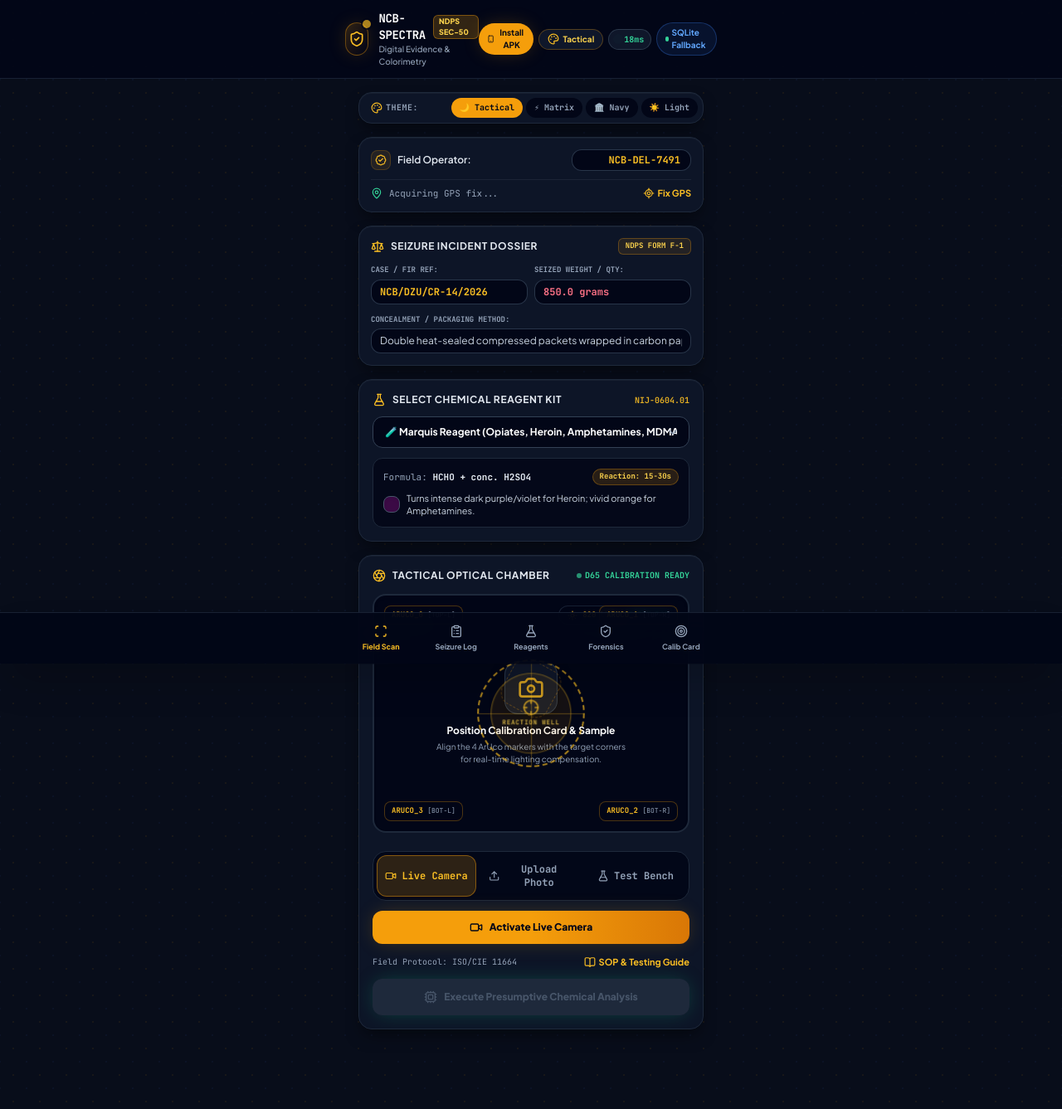
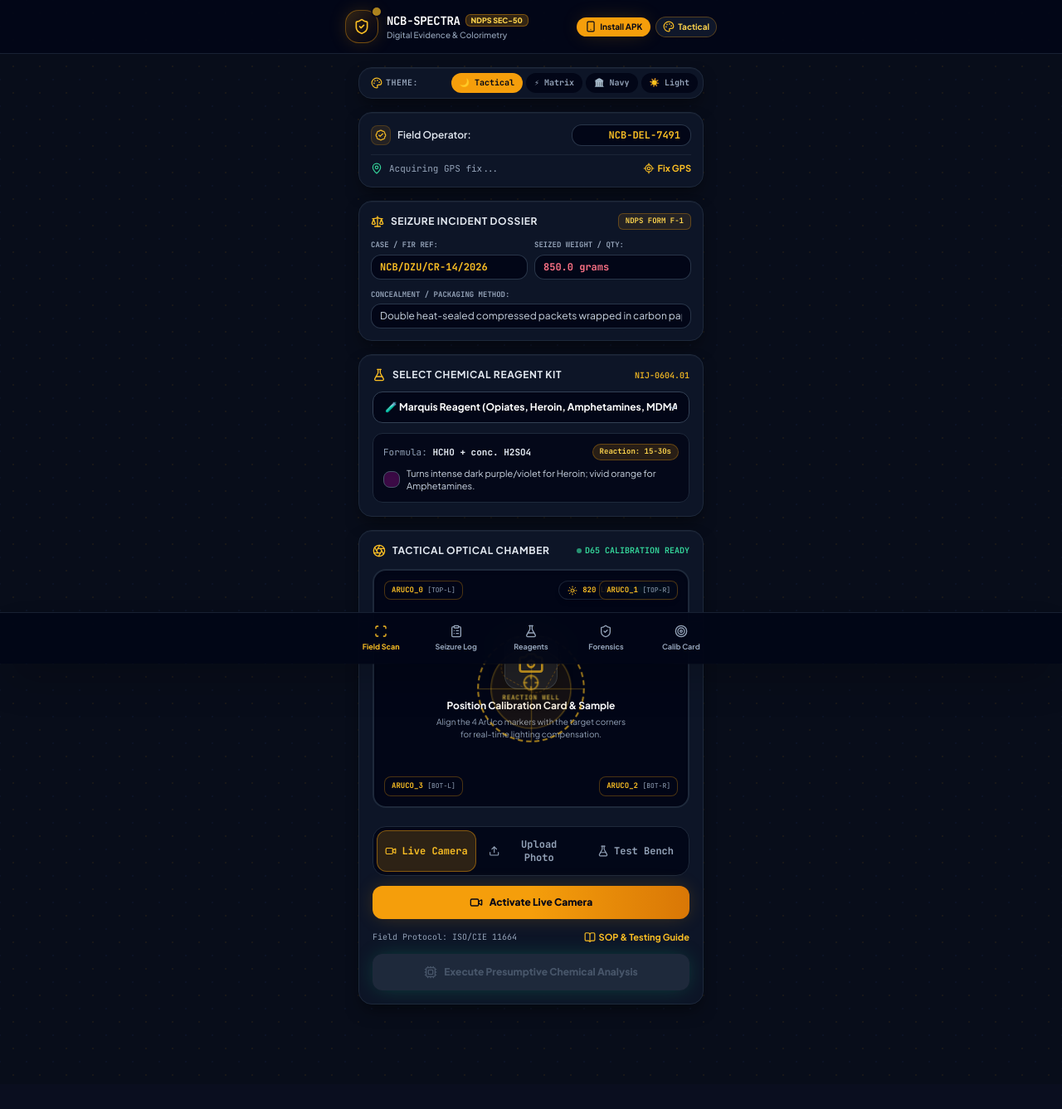
Before and after one commit to Dynamicvertos/bhawatbhaiya, a FastAPI app: page / in a window 1280 px wide. Shown: the whole page at 83% size. After the commit the page ends 1297 px from the top, so only its background shows below. Run offline with FastAPI, Linux system fonts and the light colour scheme; data that the repository does not hold is empty; some libraries are stand-ins or nearby versions.

Commit message:
fix: remove sqlite fallback header badge and enforce strict mobile viewport containment

```diff
--- a/templates/index.html
+++ b/templates/index.html
@@ -356,47 +356,51 @@
     html[data-theme="lab-light"] .scan-line {
       background: linear-gradient(to bottom, rgba(30, 64, 175, 0), rgba(30, 64, 175, 0.85), rgba(30, 64, 175, 0)) !important;
     }
+
+    /* Strict Mobile Viewport Containment: blocks horizontal swiping/panning */
+    html, body {
+      max-width: 100vw !important;
+      overflow-x: hidden !important;
+      position: relative;
+      touch-action: pan-y pinch-zoom;
+    }
   </style>
 </head>
 <body class="bg-grid-pattern text-slate-100 min-h-screen flex flex-col justify-between antialiased selection:bg-amber-500 selection:text-slate-950">
 
   <!-- ================================================================= -->
-  <!-- TOP TACTICAL HEADER (Official NCB Crest & System Latency) -->
+  <!-- TOP TACTICAL HEADER (Official NCB Crest & System Controls) -->
   <!-- ================================================================= -->
-  <header class="sticky top-0 z-40 bg-slate-950/80 backdrop-blur-xl border-b border-slate-800/80 px-4 py-3">
-    <div class="max-w-md mx-auto flex items-center justify-between">
+  <header class="sticky top-0 z-40 bg-slate-950/80 backdrop-blur-xl border-b border-slate-800/80 px-3 py-2.5 sm:px-4 sm:py-3 overflow-hidden">
+    <div class="max-w-md mx-auto flex items-center justify-between gap-2">
 
       <!-- Brand & Seal -->
-      <div class="flex items-center space-x-3">
-        <div class="relative w-10 h-10 rounded-2xl bg-gradient-to-br from-amber-500/20 via-amber-600/10 to-transparent border border-amber-500/40 flex items-center justify-center text-amber-400 shadow-glow-gold">
+      <div class="flex items-center space-x-2.5 min-w-0 shrink">
+        <div class="relative w-9 h-9 sm:w-10 sm:h-10 shrink-0 rounded-2xl bg-gradient-to-br from-amber-500/20 via-amber-600/10 to-transparent border border-amber-500/40 flex items-center justify-center text-amber-400 shadow-glow-gold">
           <i data-lucide="shield-check" class="w-5 h-5 text-amber-400"></i>
           <span class="absolute -top-1 -right-1 w-2.5 h-2.5 rounded-full bg-amber-400 ring-2 ring-slate-950 animate-pulse"></span>
         </div>
-        <div>
-          <div class="flex items-center space-x-2">
-            <h1 class="font-black text-sm tracking-tight text-white font-mono">NCB-SPECTRA</h1>
-            <span class="text-[9px] font-extrabold px-1.5 py-0.2 rounded-md bg-amber-500/20 text-amber-300 border border-amber-500/40">NDPS SEC-50</span>
-          </div>
-          <p class="text-[10px] text-slate-400 font-medium">Digital Evidence & Colorimetry</p>
-        </div>
-      </div>
-
-      <!-- Real-time Status Badges & Theme Toggle Button -->
-      <div class="flex items-center space-x-1.5">
-        <button id="pwa-install-btn" type="button" onclick="triggerPwaInstall()" class="flex items-center space-x-1 px-2.5 py-1 rounded-full text-[10px] font-bold bg-amber-500 text-slate-950 hover:bg-amber-400 transition-all shadow-glow-gold active:scale-95" title="Install Android Native App">
+        <div class="min-w-0">
+          <div class="flex items-center space-x-1.5">
+            <h1 class="font-black text-sm tracking-tight text-white font-mono truncate">NCB-SPECTRA</h1>
+            <span class="text-[9px] font-extrabold px-1.5 py-0.2 rounded-md bg-amber-500/20 text-amber-300 border border-amber-500/40 shrink-0">NDPS SEC-50</span>
+          </div>
+          <p class="text-[10px] text-slate-400 font-medium truncate">Digital Evidence & Colorimetry</p>
+        </div>
+      </div>
+
+      <!-- Real-time Status Badges & Controls -->
+      <div class="flex items-center space-x-1.5 shrink-0">
+        <button id="pwa-install-btn" type="button" onclick="triggerPwaInstall()" class="flex items-center space-x-1 px-2.5 py-1 rounded-full text-[10px] font-bold bg-amber-500 text-slate-950 hover:bg-amber-400 transition-all shadow-glow-gold active:scale-95 shrink-0" title="Install Android Native App">
           <i data-lucide="smartphone" class="w-3.5 h-3.5"></i>
           <span>Install APK</span>
         </button>
-        <button type="button" onclick="openThemeModal()" class="flex items-center space-x-1 px-2.5 py-1 rounded-full text-[10px] font-bold bg-slate-900 border border-amber-500/30 text-amber-300 hover:border-amber-400 transition-all shadow-sm active:scale-95" title="Switch Interface Theme">
+        <button type="button" onclick="openThemeModal()" class="flex items-center space-x-1 px-2 py-1 rounded-full text-[10px] font-bold bg-slate-900 border border-amber-500/30 text-amber-300 hover:border-amber-400 transition-all shadow-sm active:scale-95 shrink-0" title="Switch Interface Theme">
           <i data-lucide="palette" class="w-3.5 h-3.5 text-amber-400"></i>
-          <span id="current-theme-label">Tactical</span>
+          <span id="current-theme-label" class="hidden sm:inline">Tactical</span>
         </button>
-        <div class="flex items-center space-x-1 px-2 py-1 rounded-full text-[10px] font-bold bg-slate-900 border border-slate-700/80 text-slate-300">
-          <span class="w-1.5 h-1.5 rounded-full bg-emerald-400 animate-ping"></span>
-          <span class="text-emerald-400 font-mono">18ms</span>
-        </div>
-        <div id="db-status-badge" class="flex items-center space-x-1 px-2.5 py-1 rounded-full text-[10px] font-bold bg-emerald-500/10 text-emerald-400 border border-emerald-500/30">
-          <span class="w-1.5 h-1.5 rounded-full bg-emerald-400"></span>
+        <!-- Retained in DOM as hidden element for health check telemetry without mobile viewport overflow -->
+        <div id="db-status-badge" class="hidden">
           <span id="db-status-text">Online</span>
         </div>
       </div>
@@ -1683,12 +1687,12 @@
         const data = await res.json();
         const badge = document.getElementById('db-status-badge');
         const text = document.getElementById('db-status-text');
-        if (data.database_backend.includes('Supabase')) {
-          badge.className = "flex items-center space-x-1 px-2.5 py-1 rounded-full text-[10px] font-bold bg-emerald-500/10 text-emerald-400 border border-emerald-500/30";
-          text.textContent = "Supabase Cloud";
-        } else {
-          badge.className = "flex items-center space-x-1 px-2.5 py-1 rounded-full text-[10px] font-bold bg-blue-500/10 text-blue-400 border border-blue-500/30";
-          text.textContent = "SQLite Fallback";
+        if (text) {
+          if (data && data.database_backend && data.database_backend.includes('Supabase')) {
+            text.textContent = "Supabase Cloud";
+          } else {
+            text.textContent = "SQLite Fallback";
+          }
         }
       } catch (e) {
         console.warn("Health check error:", e);
```
